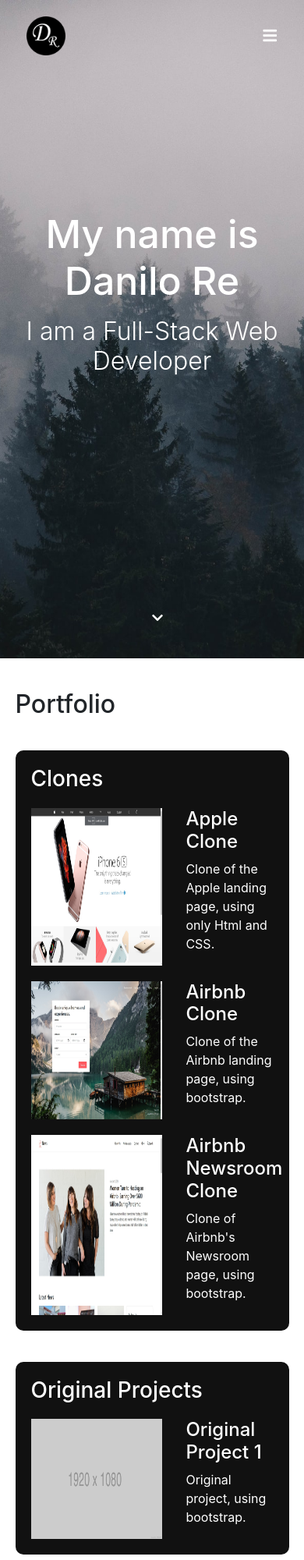
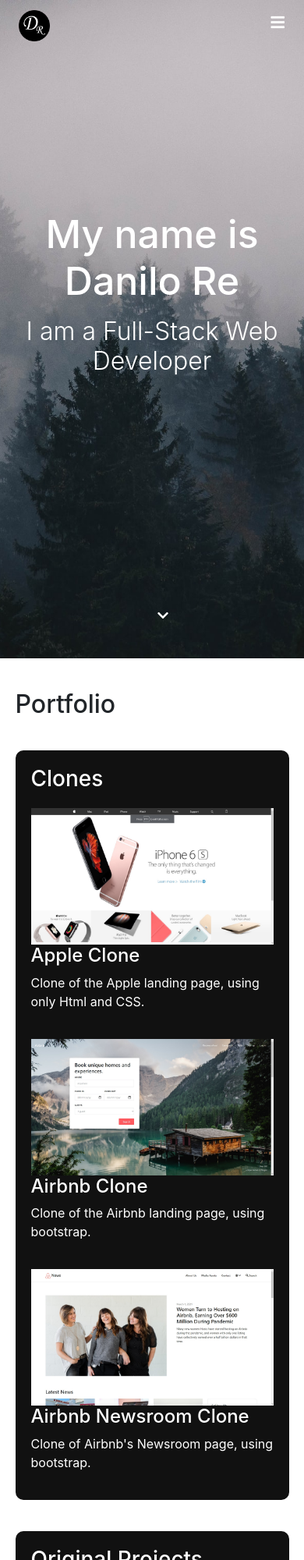
Before and after one commit to DrDraenor/Portfolio, a plain HTML site: page index.html in a window 390 px wide. Shown: the top 2000 px of the page at 78% size. Drawn offline with nearby package versions, Linux system fonts and the light colour scheme.

Commit message:
navbar restructure (for responsive, collapsing menu) and some design tweaks

```diff
--- a/index.html
+++ b/index.html
@@ -18,33 +18,35 @@
   </head>
   <body>
 		<header>
-			<nav class="navbar navbar-expand-md">
+			<nav class="navbar navbar-expand-md position-absolute w-100 p-0" id="navbar">
 				<!-- nav for big screens -->
-				<div class="container-fluid px-0 py-2">
+				<div class="container-fluid d-none d-md-flex px-0 py-2" id="xlnavbar">
 					<div class="navbar-brand">
 						<a href="#"><img src="./logo.png" height="50"/></a>
 						<!--<a href="#">Danilo Re</a>-->
 					</div>
 
-					<div class="navbar-nav d-none d-md-flex ml-auto" id="xlnavbar">
+					<div class="navbar-nav ml-auto" >
 						<a class="nav-item nav-link mr-3" href="#">About</a>
 						<a class="nav-item nav-link mr-3" href="#portfolio">Portfolio</a>
 						<a class="nav-item nav-link" href="#contact">Contact</a>
 					</div>
-
-					<!-- button and collapsed menu, for small screens-->
-					<a class="navbar-toggler collapsed ml-auto pr-0" role="button" data-toggle="collapse" href="#xsnavbar" id="xsnavbarToggler"><i class="fas fa-bars"></i></a>
 				</div>
 
-				<!--
-				<div class="collapse navbar-collapse position-absolute d-md-none" id="xsnavbar">
-					<div class="nav-item" style="text-align:right;"><a class="navbar-toggler ml-auto d-block" role="button" data-toggle="collapse" href="#xsnavbar" style="padding:30px 20px 20px 0; width:20px;"><i class="fas fa-times"></i></a></div>
-					<a class="nav-item nav-link d-block" href="#">About Me</a>
+				<!-- button and collapsed menu, for small screens-->
+				<div class="navbar-brand d-md-none position-relative ml-4 mt-2" style="z-index:1;">
+					<a href="#"><img src="./logo.png" height="40"/></a>
+					<!--<a href="#">Danilo Re</a>-->
+				</div>
+				<a class="navbar-toggler collapsed ml-auto pr-0 mr-4" role="button" data-toggle="collapse" href="#xsnavbar" id="xsnavbarToggler"><i class="fas fa-bars"></i></a>
+				<div class="collapse navbar-collapse d-md-none position-absolute" id="xsnavbar">
+					<div class="nav-item" style="text-align:right;"><a class="navbar-toggler ml-auto d-block" role="button" data-toggle="collapse" href="#xsnavbar" style="padding:20px 20px 20px 0; width:20px;"><i class="fas fa-times"></i></a></div>
+					<a class="nav-item nav-link d-block" href="#">About</a>
 					<a class="nav-item nav-link d-block" href="#">Portfolio</a>
 					<a class="nav-item nav-link d-block" href="#">Contact</a>
 				</div>
-				-->
 			</nav>
+
 		</header>
 
 
@@ -54,7 +56,7 @@
 				<h2>I am a Full-Stack Web Developer</h2>
 			</div>
 
-			<a href="#portfolio" style="color:white; position: absolute; bottom: 40px;"><i class="fas fa-chevron-down"></i></a>
+			<a href="#portfolio" style="color:white; position: absolute; bottom: 40px;" id="scroll-arrow"><i class="fas fa-chevron-down"></i></a>
 		</div>
 
 		<div class="container-fluid" id="portfolio">
@@ -62,22 +64,22 @@
 			<div class="portfolio-cat" id="clones">
 				<h3>Clones</h3>
 				<div class="row project-display">
-					<img class="col-7 img" src="./images/Apple_Clone.jpg" alt="" />
-					<div class="col-5 desc">
+					<img class="col-12 col-md-7 img" src="./images/Apple_Clone.jpg" alt="" />
+					<div class="col-12 col-md-5 desc">
 						<h4>Apple Clone</h4>
 						<p>Clone of the Apple landing page, using only Html and CSS.</p>
 					</div>
 				</div>
 				<div class="row project-display">
-					<img class="col-7 img" src="./images/Airbnb_Clone.jpg" alt="" />
-					<div class="col-5 desc">
+					<img class="col-12 col-md-7 img" src="./images/Airbnb_Clone.jpg" alt="" />
+					<div class="col-12 col-md-5 desc">
 						<h4>Airbnb Clone</h4>
 						<p>Clone of the Airbnb landing page, using bootstrap.</p>
 					</div>
 				</div>
 				<div class="row project-display">
-					<img class="col-7 img" src="./images/Airbnb_Newsroom_Clone.jpg" alt="" />
-					<div class="col-5 desc">
+					<img class="col-12 col-md-7 img" src="./images/Airbnb_Newsroom_Clone.jpg" alt="" />
+					<div class="col-12 col-md-5 desc">
 						<h4>Airbnb Newsroom Clone</h4>
 						<p>Clone of Airbnb's Newsroom page, using bootstrap.</p>
 					</div>
@@ -86,8 +88,8 @@
 			<div class="portfolio-cat" id="original-projects">
 				<h3>Original Projects</h3>
 				<div class="row project-display">
-					<img class="col-7 img" src="./images/1920x1080_placeholder.png" alt="" />
-					<div class="col-5 desc">
+					<img class="col-12 col-md-7 img" src="./images/1920x1080_placeholder.png" alt="" />
+					<div class="col-12 col-md-5 desc">
 						<h4>Original Project 1</h4>
 						<p>Original project, using bootstrap.</p>
 					</div>
--- a/style.css
+++ b/style.css
@@ -7,20 +7,27 @@ header a, header a:hover, #about-text {
 }
 
 /* Navbar */
-header {
-	position: absolute;
-	width: 100%;
-}
-.navbar {
+#navbar {
 	z-index: 1;
 }
-#xlnavbar .nav-item {
+#xlnavbar .nav-item, #scroll-arrow {
 	border-radius: 8px;
 	transition: background-color .2s;
 }
-#xlnavbar .nav-item:hover {
+#xlnavbar .nav-item:hover, #scroll-arrow:hover {
 	color: #eee;
-	background-color: rgba(120,120,120,0.7);
+	background-color: rgba(120,120,120,0.6);
+}
+/* XS Navbar */
+#xsnavbar {
+  top: 0;
+  left: 0;
+  right: 0;
+	background-color: white;
+}
+#xsnavbar a {
+	color: black;
+	margin: 0 20px;
 }
 
 /* Main (About Me) */
@@ -38,6 +45,10 @@ header {
 }
 #about-text h2 {
 	font-weight: 350;
+}
+#scroll-arrow {
+	padding: 4px 7px 3px;
+	border-radius: 20px;
 }
 
 /* Portfolio */
@@ -59,6 +70,7 @@ header {
 
 /* Contact */
 #contact {
+	border-top: 1px solid black;
 	padding: 80px 0;
 	text-align: center;
 	background-color: #111;
@@ -83,3 +95,9 @@ footer {
 	color: #bbb;
 	font-weight: 200;
 }
+
+@media (min-width: 768px) {
+	#xsnavbar {
+    display: none !important;
+  }
+}
```
